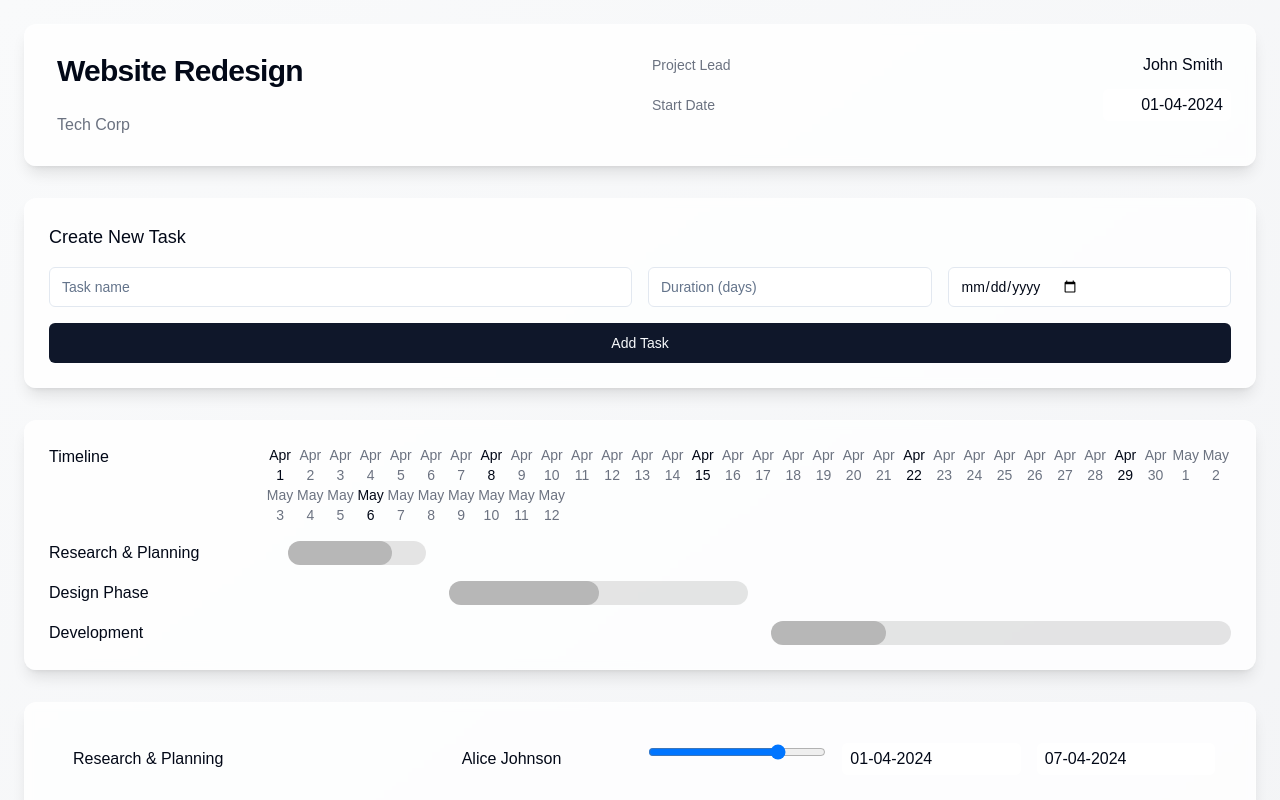
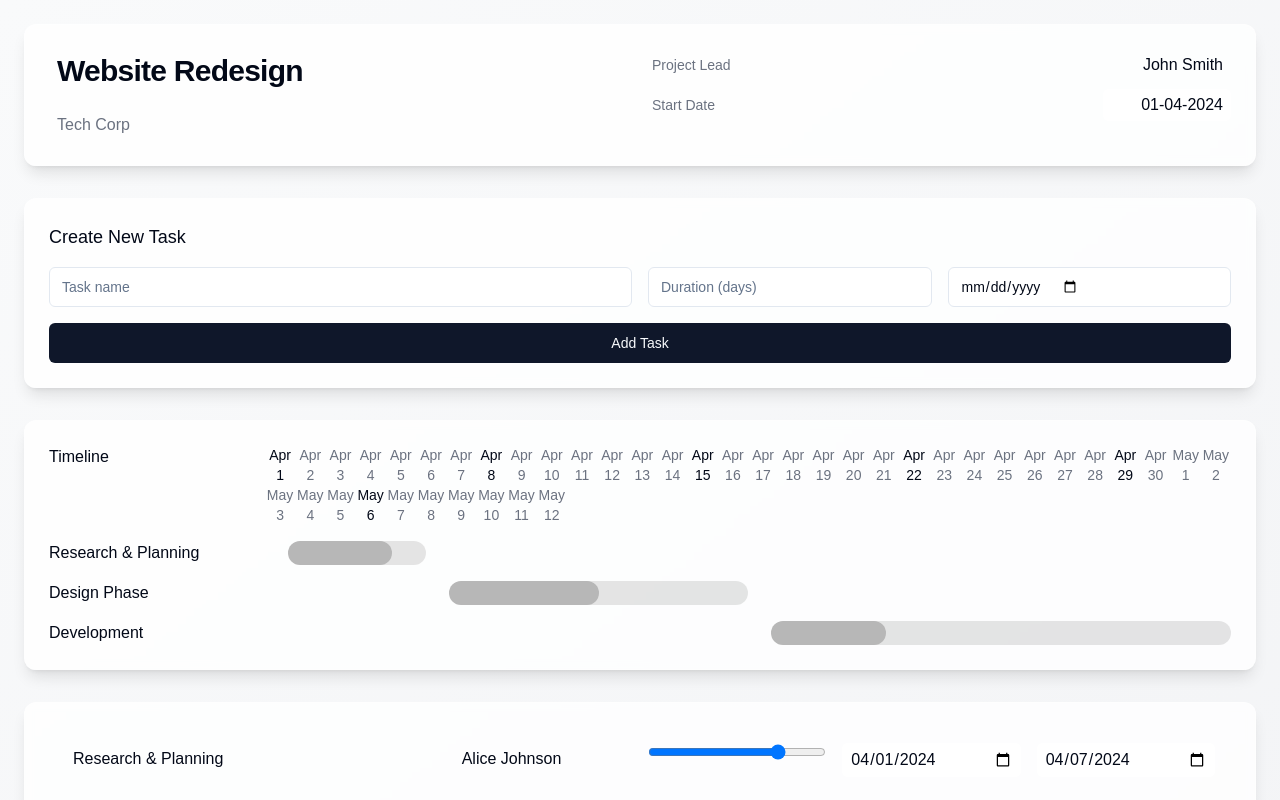
Before and after one commit to Thorpo123/project-planner-pro, a React (Vite) app: page / in a window 1280 px wide. Shown: the top 800 px of the page. Built offline with nearby package versions, Linux system fonts and the light colour scheme.

Commit message:
Fix invalid time value error
Addressed the "RangeError: Invalid time value" issue occurring in the TaskList component. This change ensures that date values are correctly formatted and handled to prevent runtime errors.
[skip gpt_engineer]

```diff
--- a/src/components/TaskList.tsx
+++ b/src/components/TaskList.tsx
@@ -1,5 +1,5 @@
 import { useProject } from "./ProjectContext";
-import { format } from "date-fns";
+import { format, isValid, parseISO } from "date-fns";
 import { DragDropContext, Droppable, Draggable } from "@hello-pangea/dnd";
 
 export const TaskList = () => {
@@ -8,6 +8,11 @@ export const TaskList = () => {
   const handleDragEnd = (result: any) => {
     if (!result.destination) return;
     reorderTasks(result.source.index, result.destination.index);
+  };
+
+  const formatDate = (dateString: string) => {
+    const date = parseISO(dateString);
+    return isValid(date) ? format(date, "dd-MM-yyyy") : "Invalid date";
   };
 
   return (
@@ -76,24 +81,22 @@ export const TaskList = () => {
                         </div>
                         <div>
                           <input
-                            type="text"
-                            value={format(new Date(task.startDate), "dd-MM-yyyy")}
+                            type="date"
+                            value={task.startDate}
                             onChange={(e) =>
                               updateTask(task.id, { startDate: e.target.value })
                             }
                             className="editable-cell w-full"
-                            placeholder="DD-MM-YYYY"
                           />
                         </div>
                         <div>
                           <input
-                            type="text"
-                            value={format(new Date(task.endDate), "dd-MM-yyyy")}
+                            type="date"
+                            value={task.endDate}
                             onChange={(e) =>
                               updateTask(task.id, { endDate: e.target.value })
                             }
                             className="editable-cell w-full"
-                            placeholder="DD-MM-YYYY"
                           />
                         </div>
                       </div>
```
